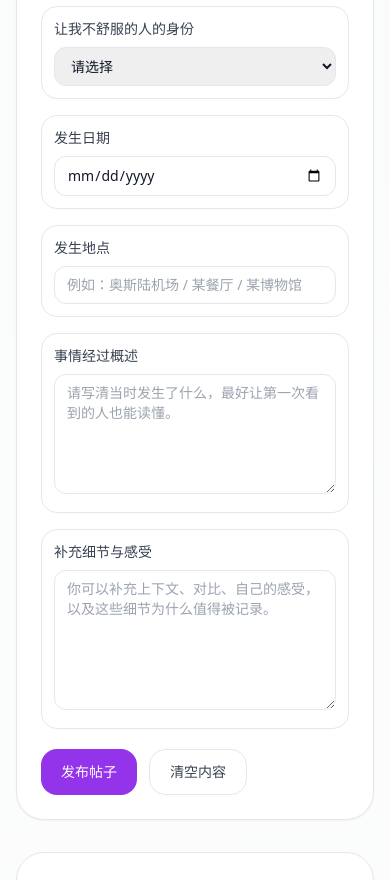
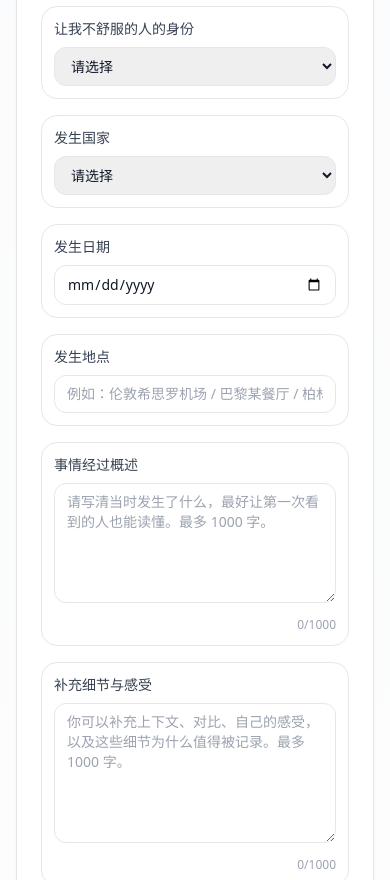
Before and after one commit to contactnotjustme-wq/Notjustme.app, a Next.js app: page / in a window 390 px wide. Shown: the part 1120-2000 px from the top of the page. Built offline with nearby package versions, Linux system fonts and the light colour scheme.

Commit message:
Update index.js

```diff
--- a/pages/index.js
+++ b/pages/index.js
@@ -5,7 +5,8 @@ const identityOptions = [
   "留学生",
   "本地华人",
   "外国人",
-  "挪威人/本地人",
+  "本国人",
+  "本地人",
   "其他",
 ];
 
@@ -31,6 +32,60 @@ const reactionOptions = [
   { key: "helpful", label: "这个信息很有帮助" },
 ];
 
+const countryOptions = [
+  { code: "AL", emoji: "🇦🇱", label: "阿尔巴尼亚" },
+  { code: "AD", emoji: "🇦🇩", label: "安道尔" },
+  { code: "AM", emoji: "🇦🇲", label: "亚美尼亚" },
+  { code: "AT", emoji: "🇦🇹", label: "奥地利" },
+  { code: "AZ", emoji: "🇦🇿", label: "阿塞拜疆" },
+  { code: "BY", emoji: "🇧🇾", label: "白俄罗斯" },
+  { code: "BE", emoji: "🇧🇪", label: "比利时" },
+  { code: "BA", emoji: "🇧🇦", label: "波黑" },
+  { code: "BG", emoji: "🇧🇬", label: "保加利亚" },
+  { code: "HR", emoji: "🇭🇷", label: "克罗地亚" },
+  { code: "CY", emoji: "🇨🇾", label: "塞浦路斯" },
+  { code: "CZ", emoji: "🇨🇿", label: "捷克" },
+  { code: "DK", emoji: "🇩🇰", label: "丹麦" },
+  { code: "EE", emoji: "🇪🇪", label: "爱沙尼亚" },
+  { code: "FI", emoji: "🇫🇮", label: "芬兰" },
+  { code: "FR", emoji: "🇫🇷", label: "法国" },
+  { code: "GE", emoji: "🇬🇪", label: "格鲁吉亚" },
+  { code: "DE", emoji: "🇩🇪", label: "德国" },
+  { code: "GR", emoji: "🇬🇷", label: "希腊" },
+  { code: "HU", emoji: "🇭🇺", label: "匈牙利" },
+  { code: "IS", emoji: "🇮🇸", label: "冰岛" },
+  { code: "IE", emoji: "🇮🇪", label: "爱尔兰" },
+  { code: "IT", emoji: "🇮🇹", label: "意大利" },
+  { code: "XK", emoji: "🇽🇰", label: "科索沃" },
+  { code: "LV", emoji: "🇱🇻", label: "拉脱维亚" },
+  { code: "LI", emoji: "🇱🇮", label: "列支敦士登" },
+  { code: "LT", emoji: "🇱🇹", label: "立陶宛" },
+  { code: "LU", emoji: "🇱🇺", label: "卢森堡" },
+  { code: "MT", emoji: "🇲🇹", label: "马耳他" },
+  { code: "MD", emoji: "🇲🇩", label: "摩尔多瓦" },
+  { code: "MC", emoji: "🇲🇨", label: "摩纳哥" },
+  { code: "ME", emoji: "🇲🇪", label: "黑山" },
+  { code: "NL", emoji: "🇳🇱", label: "荷兰" },
+  { code: "MK", emoji: "🇲🇰", label: "北马其顿" },
+  { code: "NO", emoji: "🇳🇴", label: "挪威" },
+  { code: "PL", emoji: "🇵🇱", label: "波兰" },
+  { code: "PT", emoji: "🇵🇹", label: "葡萄牙" },
+  { code: "RO", emoji: "🇷🇴", label: "罗马尼亚" },
+  { code: "RU", emoji: "🇷🇺", label: "俄罗斯" },
+  { code: "SM", emoji: "🇸🇲", label: "圣马力诺" },
+  { code: "RS", emoji: "🇷🇸", label: "塞尔维亚" },
+  { code: "SK", emoji: "🇸🇰", label: "斯洛伐克" },
+  { code: "SI", emoji: "🇸🇮", label: "斯洛文尼亚" },
+  { code: "ES", emoji: "🇪🇸", label: "西班牙" },
+  { code: "SE", emoji: "🇸🇪", label: "瑞典" },
+  { code: "CH", emoji: "🇨🇭", label: "瑞士" },
+  { code: "TR", emoji: "🇹🇷", label: "土耳其" },
+  { code: "UA", emoji: "🇺🇦", label: "乌克兰" },
+  { code: "GB", emoji: "🇬🇧", label: "英国" },
+  { code: "VA", emoji: "🇻🇦", label: "梵蒂冈" },
+  { code: "OTHER", emoji: "🌍", label: "其他" },
+];
+
 const starterPosts = [
   {
     id: 1,
@@ -39,8 +94,9 @@ const starterPosts = [
     otherPartyIdentity: "机场员工",
     date: "2026-03-29",
     location: "奥斯陆机场 OSL",
+    country: "NO",
     summary:
-      "我排队到柜台时，前面几位欧洲面孔旅客都很顺利，轮到我后，对方语气明显变得敷衍，还反复质疑我的票是否有效。最后虽然办好了，但整个过程让我很不舒服。我大声告诉她我是商务舱的机票，但是她用手指着经济舱通道让我去排队，同行的挪威人也表示惊讶，但是我再次严肃地声明 business class，她才不情不愿地放我进去，就好像我占了便宜一样。",
+      "我排队到柜台时，前面几位欧洲面孔旅客都很顺利，轮到我后，对方语气明显变得敷衍，还反复质疑我的票是否有效。最后虽然办好了，但整个过程让我很不舒服。我大声告诉她我是商务舱的机票，但是她用手指着经济舱通道让我去排队，同行的挪威人也表示惊讶，但是我再次严肃的声明，business class，她才不情不愿的放我进去，就好像我占了便宜一样。",
     details:
       "我希望写下来不是为了单纯发泄，而是让后来的人知道：如果你也遇到类似情况，可以记录下时间、地点、岗位身份和说话方式。这些信息会帮助别人判断这是个例，还是某些场景中经常出现的问题。",
     reactions: {
@@ -52,21 +108,9 @@ const starterPosts = [
       helpful: 8,
     },
     comments: [
-      {
-        id: 11,
-        author: "匿名用户A",
-        text: "我在另一个欧洲机场也碰到过类似情况，后来发现坚持自己的原则真的很重要。",
-      },
-      {
-        id: 12,
-        author: "匿名用户B",
-        text: "谢谢你写得这么具体，这样别人才能知道不是一句‘态度不好’就结束了。",
-      },
-      {
-        id: 13,
-        author: "匿名用户C",
-        text: "这种经历真的会让人觉得被针对，也很难受。",
-      },
+      { id: 11, author: "匿名用户A", text: "我在另一个欧洲机场也碰到过类似情况，后来发现把过程记详细真的很重要。" },
+      { id: 12, author: "匿名用户B", text: "谢谢你写得这么具体，这样别人才能知道不是一句‘态度不好’就结束了。" },
+      { id: 13, author: "匿名用户C", text: "建议以后补充当时有没有其他乘客在场、有没有排队顺序问题。" },
     ],
     likes: 24,
     saves: 8,
@@ -74,13 +118,14 @@ const starterPosts = [
   },
   {
     id: 2,
-    title: "在餐厅被默认安排到最角落的位置",
+    title: "二刷柏林三顾冒菜，被没有服务意识的员工恶心到了",
     authorIdentity: "留学生",
     otherPartyIdentity: "餐厅工作人员",
     date: "2026-02-14",
-    location: "卑尔根市中心",
+    location: "柏林三顾冒菜",
+    country: "DE",
     summary:
-      "店里明明有不少空位，但店员看了我一眼后，把我安排到靠近后厨和通道的位置。后面来的两组白人客人却被安排在窗边。",
+      "今天赶着11.30开门营业后进店的，大部分都是华人朋友，店员一路上保持极简的交流。买单时要了一碗米饭两欧，但是取餐的时候，我说为什么我的米饭没有，她却反问我你点了每天，旁边盛饭的师傅也是盛气凌人，说这个是收费的，那个女收银员就把我放到一边，说等一下，等结了两个人的帐之后，才慢慢的把我结账的单子打出来，说付了31欧，一碗米饭两欧，才把米饭给了我，全程没有一句道歉，像是我欠了他们一样，也不知道是开门忙着赚钱，今天的冒菜都没有煮太熟，就上了，经典川味也更本就没什么味道，还让我选辣度，更本一点味道都没有。",
     details:
       "这件事单看似乎很小，但那种‘你被自动放到次等位置’的感觉很真实。网站上如果能把身份、具体地点、日期都记录清楚，就能帮助大家看见这种难以量化的不适。",
     reactions: {
@@ -108,6 +153,7 @@ const starterPosts = [
     otherPartyIdentity: "博物馆/景点工作人员",
     date: "2026-01-08",
     location: "特隆赫姆某博物馆",
+    country: "NO",
     summary:
       "同行的朋友都很快通过，我却被要求反复打开包、解释随身物品。工作人员没有直接说什么，但语气和眼神让我非常不舒服。",
     details:
@@ -128,63 +174,19 @@ const starterPosts = [
     saves: 7,
     shares: 4,
   },
-  {
-    id: 4,
-    title: "酒店前台对我和朋友的态度完全不同",
-    authorIdentity: "本地华人",
-    otherPartyIdentity: "酒店工作人员",
-    date: "2025-12-22",
-    location: "斯塔万格",
-    summary:
-      "我和朋友一起入住，朋友先上前沟通时一切正常，轮到我提问时，前台明显变得不耐烦，还用一种像在训人的语气回答。",
-    details:
-      "最刺痛我的不是一句具体的话，而是同一场景下，对不同人的默认态度差异。这个网站如果想让大家愿意填写，就必须让叙述结构足够明确、足够被看见，也足够被理解。",
-    reactions: {
-      same: 16,
-      shocked: 6,
-      support: 18,
-      angry: 8,
-      different: 4,
-      helpful: 7,
-    },
-    comments: [
-      { id: 41, author: "匿名用户J", text: "这真的很常见，但大家通常不会详细记下来。" },
-      { id: 42, author: "匿名用户K", text: "建议以后也可以加上‘是否有同伴在场’这个字段。" },
-      { id: 43, author: "匿名用户L", text: "谢谢你写出来，我看到会更有勇气发自己的经历。" },
-    ],
-    likes: 16,
-    saves: 6,
-    shares: 3,
-  },
-  {
-    id: 5,
-    title: "二刷柏林三顾冒菜，被没有服务意识的员工恶心到了",
-    authorIdentity: "留学生",
-    otherPartyIdentity: "商店工作人员",
-    date: "2026-03-03",
-    location: "柏林三顾冒菜",
-    summary:
-      "今天赶着 11:30 开门营业后进店的，大部分都是华人朋友，店员一路上保持极简的交流。买单时要了一碗米饭两欧，但是取餐的时候，我说为什么我的米饭没有，她却反问我你点了没有，旁边盛饭的师傅也是盛气凌人，说这个是收费的。那个女收银员就把我放到一边，说等一下，等结了两个人的账之后，才慢慢地把我结账的单子打出来，说付了 31 欧，一碗米饭两欧，才把米饭给了我，全程没有一句道歉，像是我欠了他们一样。也不知道是开门忙着赚钱，今天的冒菜都没有煮太熟就上了，经典川味也根本没什么味道，还让我选辣度，根本一点味道都没有。",
-    details:
-      "这种经历很难用一句话说明白，所以我特别支持把网站做成鼓励完整记录的形式，而不是只留下一句情绪宣泄。越具体，越能帮助后来的人理解情境。",
-    reactions: {
-      same: 25,
-      shocked: 12,
-      support: 19,
-      angry: 21,
-      different: 4,
-      helpful: 15,
-    },
-    comments: [
-      { id: 51, author: "匿名用户O", text: "这个我在德国别的城市也有过。" },
-      { id: 52, author: "匿名用户P", text: "内容写得很具体，看到地点和日期会更有真实感。" },
-      { id: 53, author: "匿名用户Q", text: "希望之后能有地区筛选。" },
-    ],
-    likes: 27,
-    saves: 9,
-    shares: 5,
-  },
 ];
+
+function getCountryMeta(countryCode) {
+  return (
+    countryOptions.find((item) => item.code === countryCode) ||
+    countryOptions.find((item) => item.code === "OTHER")
+  );
+}
+
+function getPostHotScore(post) {
+  const reactionTotal = Object.values(post.reactions || {}).reduce((sum, value) => sum + value, 0);
+  return (post.likes || 0) * 3 + (post.comments?.length || 0) * 4 + (post.shares || 0) * 3 + (post.saves || 0) * 2 + reactionTotal;
+}
 
 function ActionButton({ active, children, onClick }) {
   return (
@@ -200,6 +202,32 @@ function ActionButton({ active, children, onClick }) {
     >
       {children}
     </button>
+  );
+}
+
+function ExpandableText({ text, preview = 100, maxLength = 1000, textClassName = "text-base leading-7 text-gray-800" }) {
+  const [expanded, setExpanded] = useState(false);
+
+  if (!text) return null;
+
+  const trimmedText = text.slice(0, maxLength);
+  const needsExpand = trimmedText.length > preview;
+  const visibleText = expanded || !needsExpand ? trimmedText : `${trimmedText.slice(0, preview)}...`;
+
+  return (
+    <div>
+      <p className={`${textClassName} whitespace-pre-wrap`}>{visibleText}</p>
+      {needsExpand && (
+        <button
+          type="button"
+          onClick={() => setExpanded((prev) => !prev)}
+          className="mt-2 text-sm font-medium text-purple-700 hover:text-purple-800"
+        >
+          {expanded ? "收起全文" : "展开全文"}
+        </button>
+      )}
+      <div className="mt-1 text-xs text-gray-400">正文最多建议 1000 字</div>
+    </div>
   );
 }
 
@@ -237,6 +265,7 @@ function CommentList({ comments }) {
 function PostCard({ post, onReact, onLike, onSave, onShare, onAddComment }) {
   const [commentInput, setCommentInput] = useState("");
   const [showReactions, setShowReactions] = useState(false);
+  const countryMeta = getCountryMeta(post.country);
 
   const submitComment = () => {
     if (!commentInput.trim()) return;
@@ -249,6 +278,12 @@ function PostCard({ post, onReact, onLike, onSave, onShare, onAddComment }) {
       <div className="border-b border-gray-100 bg-gradient-to-r from-white via-purple-50 to-white p-6">
         <div className="flex items-start justify-between gap-4">
           <div>
+            <div className="mb-2 inline-flex items-center gap-2 rounded-full bg-white/80 px-3 py-1 text-xs font-medium text-gray-600 ring-1 ring-gray-200">
+              <span>{countryMeta.emoji}</span>
+              <span>{countryMeta.label}</span>
+              <span>·</span>
+              <span>热度 {getPostHotScore(post)}</span>
+            </div>
             <h3 className="text-2xl font-bold leading-9 text-gray-900">{post.title}</h3>
             <p className="mt-2 text-sm text-gray-500">不是一句情绪，而是一份更完整的经历记录。</p>
           </div>
@@ -283,9 +318,9 @@ function PostCard({ post, onReact, onLike, onSave, onShare, onAddComment }) {
         </div>
 
         <div className="mt-5 space-y-4">
-          <p className="text-base leading-7 text-gray-800">{post.summary}</p>
-          <div className="rounded-2xl border border-purple-100 bg-purple-50 p-4 text-sm leading-7 text-gray-700">
-            {post.details}
+          <ExpandableText text={post.summary} preview={100} maxLength={1000} />
+          <div className="rounded-2xl border border-purple-100 bg-purple-50 p-4">
+            <ExpandableText text={post.details} preview={120} maxLength={1000} textClassName="text-sm leading-7 text-gray-700" />
           </div>
         </div>
 
@@ -295,7 +330,7 @@ function PostCard({ post, onReact, onLike, onSave, onShare, onAddComment }) {
               👍 赞同 {post.likes}
             </ActionButton>
             <ActionButton active={false} onClick={() => setShowReactions(!showReactions)}>
-              💬 添加评论
+              💬 评论 {post.comments.length}
             </ActionButton>
             <ActionButton active={false} onClick={() => onSave(post.id)}>
               ★ 收藏 {post.saves}
@@ -325,10 +360,15 @@ function PostCard({ post, onReact, onLike, onSave, onShare, onAddComment }) {
               <div className="mt-4">
                 <textarea
                   value={commentInput}
-                  onChange={(e) => setCommentInput(e.target.value)}
-                  placeholder="写下你的看法、补充经历，或者给出建设性建议。"
+                  onChange={(e) => setCommentInput(e.target.value.slice(0, 1000))}
+                  maxLength={1000}
+                  placeholder="写下你的看法、补充经历，或者给出建设性建议。最多 1000 字。"
                   className="min-h-[96px] w-full rounded-2xl border border-gray-200 px-4 py-3 outline-none focus:border-purple-400"
                 />
+                <div className="mt-2 flex items-center justify-between text-xs text-gray-400">
+                  <span>建议评论尽量具体、克制、有信息量</span>
+                  <span>{commentInput.length}/1000</span>
+                </div>
                 <div className="mt-3 flex justify-end">
                   <button
                     type="button"
@@ -358,20 +398,26 @@ export default function NotJustMeWebsite() {
     otherPartyIdentity: "",
     date: "",
     location: "",
+    country: "",
     summary: "",
     details: "",
   });
 
+  const sortedPosts = useMemo(() => {
+    return [...posts].sort((a, b) => getPostHotScore(b) - getPostHotScore(a));
+  }, [posts]);
+
   const filteredPosts = useMemo(() => {
     const q = search.trim().toLowerCase();
-    if (!q) return posts;
-    return posts.filter((post) =>
+    if (!q) return sortedPosts;
+    return sortedPosts.filter((post) =>
       [
         post.title,
         post.authorIdentity,
         post.otherPartyIdentity,
         post.date,
         post.location,
+        post.country,
         post.summary,
         post.details,
       ]
@@ -379,24 +425,41 @@ export default function NotJustMeWebsite() {
         .toLowerCase()
         .includes(q)
     );
-  }, [posts, search]);
+  }, [sortedPosts, search]);
+
+  const countryStats = useMemo(() => {
+    const statsMap = posts.reduce((acc, post) => {
+      const code = post.country || "OTHER";
+      acc[code] = (acc[code] || 0) + 1;
+      return acc;
+    }, {});
+
+    return Object.entries(statsMap)
+      .map(([code, count]) => {
+        const meta = getCountryMeta(code);
+        return { ...meta, count };
+      })
+      .sort((a, b) => b.count - a.count);
+  }, [posts]);
 
   const updateForm = (key, value) => {
     setForm((prev) => ({ ...prev, [key]: value }));
   };
 
   const submitPost = () => {
-    const requiredFields = ["title", "authorIdentity", "otherPartyIdentity", "date", "location", "summary", "details"];
+    const requiredFields = ["title", "authorIdentity", "otherPartyIdentity", "date", "location", "country", "summary", "details"];
     const missing = requiredFields.filter((field) => !String(form[field]).trim());
 
     if (missing.length > 0) {
-      alert("请把标题、身份、日期、地点、经过概述和补充细节都填写完整。这样内容才真正能帮助别人。");
+      alert("请把标题、身份、国家、日期、地点、经过概述和补充细节都填写完整。这样内容才真正能帮助别人。");
       return;
     }
 
     const newPost = {
       id: Date.now(),
       ...form,
+      summary: form.summary.slice(0, 1000),
+      details: form.details.slice(0, 1000),
       reactions: {
         same: 0,
         shocked: 0,
@@ -418,6 +481,7 @@ export default function NotJustMeWebsite() {
       otherPartyIdentity: "",
       date: "",
       location: "",
+      country: "",
       summary: "",
       details: "",
     });
@@ -440,12 +504,13 @@ export default function NotJustMeWebsite() {
   };
 
   const addComment = (postId, text) => {
+    const safeText = text.slice(0, 1000);
     setPosts((prev) =>
       prev.map((post) =>
         post.id === postId
           ? {
               ...post,
-              comments: [...post.comments, { id: Date.now() + Math.random(), author: "匿名用户", text }],
+              comments: [...post.comments, { id: Date.now() + Math.random(), author: "匿名用户", text: safeText }],
             }
           : post
       )
@@ -509,8 +574,8 @@ export default function NotJustMeWebsite() {
               <h3 className="text-lg font-bold text-gray-900">发布前建议</h3>
               <p className="mt-2 text-sm text-gray-600">写得越具体，越能帮助后来的人。</p>
               <ul className="mt-4 space-y-3 text-sm leading-7 text-gray-600">
-                <li>请尽量写清你的身份、对方身份、日期、地点和事情经过。</li>
-                <li>描述你具体经历了什么，而不只是“态度不好”或“让我难受”。</li>
+                <li>请尽量写清你的身份、对方身份、国家、日期、地点和事情经过。</li>
+                <li>正文建议控制在 1000 字以内，但尽量把关键信息写完整。</li>
                 <li>避免公开他人的私人信息，保护自己也保护他人。</li>
                 <li>欢迎表达感受，但更鼓励提供能帮助别人判断情境的事实细节。</li>
               </ul>
@@ -565,6 +630,22 @@ export default function NotJustMeWebsite() {
                 </div>
 
                 <div className="rounded-2xl border border-gray-200 p-3">
+                  <label className="mb-2 block text-sm font-medium text-gray-700">发生国家</label>
+                  <select
+                    value={form.country}
+                    onChange={(e) => updateForm("country", e.target.value)}
+                    className="w-full rounded-xl border border-gray-200 px-3 py-2 text-sm outline-none"
+                  >
+                    <option value="">请选择</option>
+                    {countryOptions.map((option) => (
+                      <option key={option.code} value={option.code}>
+                        {option.emoji} {option.label}
+                      </option>
+                    ))}
+                  </select>
+                </div>
+
+                <div className="rounded-2xl border border-gray-200 p-3">
                   <label className="mb-2 block text-sm font-medium text-gray-700">发生日期</label>
                   <input
                     type="date"
@@ -574,12 +655,12 @@ export default function NotJustMeWebsite() {
                   />
                 </div>
 
-                <div className="rounded-2xl border border-gray-200 p-3">
+                <div className="rounded-2xl border border-gray-200 p-3 md:col-span-2">
                   <label className="mb-2 block text-sm font-medium text-gray-700">发生地点</label>
                   <input
                     value={form.location}
                     onChange={(e) => updateForm("location", e.target.value)}
-                    placeholder="例如：奥斯陆机场 / 某餐厅 / 某博物馆"
+                    placeholder="例如：伦敦希思罗机场 / 巴黎某餐厅 / 柏林某博物馆"
                     className="w-full rounded-xl border border-gray-200 px-3 py-2 text-sm outline-none"
                   />
                 </div>
@@ -588,20 +669,24 @@ export default function NotJustMeWebsite() {
                   <label className="mb-2 block text-sm font-medium text-gray-700">事情经过概述</label>
                   <textarea
                     value={form.summary}
-                    onChange={(e) => updateForm("summary", e.target.value)}
-                    placeholder="请写清当时发生了什么，最好让第一次看到的人也能读懂。"
+                    onChange={(e) => updateForm("summary", e.target.value.slice(0, 1000))}
+                    maxLength={1000}
+                    placeholder="请写清当时发生了什么，最好让第一次看到的人也能读懂。最多 1000 字。"
                     className="min-h-[120px] w-full rounded-xl border border-gray-200 px-3 py-2 text-sm outline-none focus:border-purple-400"
                   />
+                  <div className="mt-2 text-right text-xs text-gray-400">{form.summary.length}/1000</div>
                 </div>
 
                 <div className="rounded-2xl border border-gray-200 p-3 md:col-span-2">
                   <label className="mb-2 block text-sm font-medium text-gray-700">补充细节与感受</label>
                   <textarea
                     value={form.details}
-                    onChange={(e) => updateForm("details", e.target.value)}
-                    placeholder="你可以补充上下文、对比、自己的感受，以及这些细节为什么值得被记录。"
+                    onChange={(e) => updateForm("details", e.target.value.slice(0, 1000))}
+                    maxLength={1000}
+                    placeholder="你可以补充上下文、对比、自己的感受，以及这些细节为什么值得被记录。最多 1000 字。"
                     className="min-h-[140px] w-full rounded-xl border border-gray-200 px-3 py-2 text-sm outline-none focus:border-purple-400"
                   />
+                  <div className="mt-2 text-right text-xs text-gray-400">{form.details.length}/1000</div>
                 </div>
               </div>
 
@@ -622,6 +707,7 @@ export default function NotJustMeWebsite() {
                       otherPartyIdentity: "",
                       date: "",
                       location: "",
+                      country: "",
                       summary: "",
                       details: "",
                     })
@@ -645,7 +731,7 @@ export default function NotJustMeWebsite() {
               <h2 className="text-2xl font-bold text-gray-900">联系与反馈</h2>
               <div className="mt-4 rounded-2xl border border-purple-100 bg-purple-50 p-4 text-sm leading-7 text-gray-700">
                 <p>如果你对网站内容结构、发布方式、互动功能或社区规范有建议，可以通过下面的邮箱联系我：</p>
-                <p className="mt-2 font-semibold text-purple-700">contact@notjustme.site</p>
+                <p className="mt-2 font-semibold text-purple-700">contact.notjust.me@gmail.com</p>
               </div>
             </div>
           </div>
@@ -655,14 +741,43 @@ export default function NotJustMeWebsite() {
               <div className="flex flex-col gap-4 md:flex-row md:items-center md:justify-between">
                 <div>
                   <h2 className="text-2xl font-bold text-gray-900">社区内容</h2>
-                  <p className="mt-1 text-sm text-gray-600">这些示例内容已经补充为更完整的记录形式。</p>
+                  <p className="mt-1 text-sm text-gray-600">帖子会根据点赞、评论、分享、收藏和互动热度动态排序。</p>
                 </div>
                 <input
                   value={search}
                   onChange={(e) => setSearch(e.target.value)}
-                  placeholder="搜索标题、地点、身份…"
+                  placeholder="搜索标题、地点、身份、国家…"
                   className="w-full rounded-2xl border border-gray-200 px-4 py-3 outline-none focus:border-purple-400 md:max-w-xs"
                 />
+              </div>
+            </div>
+
+            <div className="rounded-[28px] border border-gray-200 bg-white p-6 shadow-sm">
+              <div className="flex items-center justify-between gap-4">
+                <div>
+                  <h3 className="text-lg font-bold text-gray-900">地区数据</h3>
+                  <p className="mt-1 text-sm text-gray-600">按国家统计当前社区里被提到的次数。</p>
+                </div>
+                <div className="rounded-full bg-purple-50 px-3 py-1 text-xs font-medium text-purple-700">
+                  共 {posts.length} 条帖子
+                </div>
+              </div>
+
+              <div className="mt-4 grid max-h-[420px] gap-3 overflow-y-auto pr-1 sm:grid-cols-2">
+                {countryStats.map((item) => (
+                  <div
+                    key={item.code}
+                    className="flex items-center justify-between rounded-2xl bg-gray-50 px-4 py-3 text-sm text-gray-700"
+                  >
+                    <div className="flex items-center gap-3">
+                      <span className="text-xl">{item.emoji}</span>
+                      <span>{item.label}</span>
+                    </div>
+                    <div className="rounded-full bg-white px-3 py-1 font-semibold text-gray-900 ring-1 ring-gray-200">
+                      {item.count}
+                    </div>
+                  </div>
+                ))}
               </div>
             </div>
 
```
